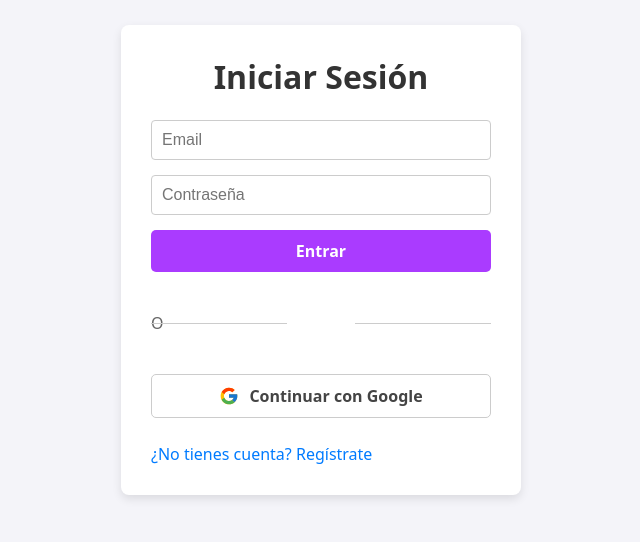
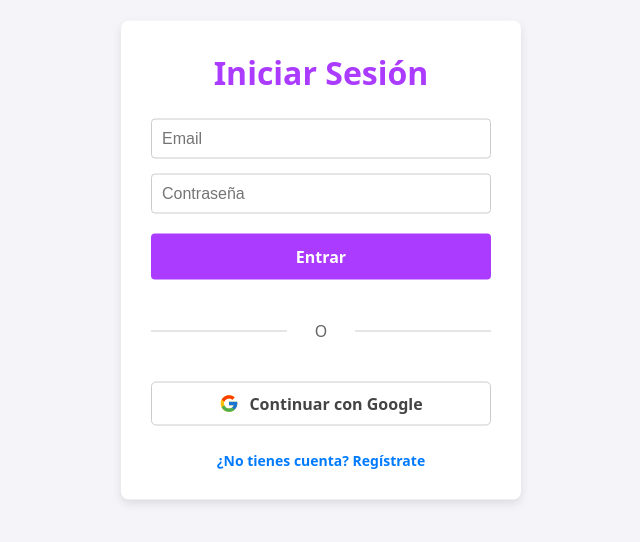
Before and after one commit to miguelAngel48/Stars-Fighters, a React (Vite) app in the folder frontend/Stars Fighters/: page /login in a window 1280 px wide. Shown: the part 140-682 px from the top of the page, without its empty margins (319-959 px from the left). Built offline with nearby package versions, Linux system fonts and the light colour scheme.

Commit message:
merge de las dos ramas

```diff
--- a/frontend/Stars Fighters/src/Pages/Lobby.jsx
+++ b/frontend/Stars Fighters/src/Pages/Lobby.jsx
@@ -11,12 +11,11 @@ export default function Lobby() {
     const [player2, setPlayer2] = useState(null);
     const [isDraggingOver, setIsDraggingOver] = useState(false);
 
-    // Herramienta para leer los datos de la URL (?role=guest&lobbyId=...)
     const [searchParams] = useSearchParams();
     const role = searchParams.get("role");
     const lobbyIdUrl = searchParams.get("lobbyId");
     const leaderNameUrl = searchParams.get("leaderName");
-    const leaderIdUrl = searchParams.get("leaderId");
+
 
     const [currentLobbyId, setCurrentLobbyId] = useState(lobbyIdUrl || null);
 
@@ -32,22 +31,53 @@ export default function Lobby() {
 
         try {
             const decoded = jwtDecode(token);
-            const myUser = {
-                id: decoded.id,
-                username: decoded.sub || "Jugador",
-                avatar: `https://api.dicebear.com/7.x/avataaars/svg?seed=${decoded.sub}`
-            };
-            setUser(myUser);
+            const currentTime = Date.now() / 1000;
+
+            if (decoded.exp < currentTime) {
+                localStorage.removeItem("token");
+                navigate("/login");
+                return;
+            }
+
+            fetch("http://localhost:8080/api/auth/profile", {
+                headers: { "Authorization": `Bearer ${token}` }
+            })
+                .then(res => res.json())
+                .then(profileData => {
+                    const fetchedAvatar = profileData.avatarUrl || `https://api.dicebear.com/7.x/avataaars/svg?seed=${profileData.username}`;
+
+                    setUser({
+                        username: profileData.username,
+                        level: profileData.level,
+                        email: profileData.email,
+                        avatar: fetchedAvatar
+                    });
 
 
-            if (role === "guest") {
-                setPlayer2({ username: myUser.username, status: 'joined' });
-            }
+                    if (role === "guest") {
+                        setPlayer2({ username: profileData.username, status: 'joined', avatar: fetchedAvatar });
+                    }
+                })
+                .catch(() => {
+
+                    const fallbackAvatar = `https://api.dicebear.com/7.x/avataaars/svg?seed=${decoded.sub}`;
+                    setUser({
+                        username: decoded.sub || "Usuario",
+                        level: decoded.level || 1,
+                        email: decoded.email,
+                        avatar: fallbackAvatar
+                    });
+
+                    if (role === "guest") {
+                        setPlayer2({ username: decoded.sub, status: 'joined', avatar: fallbackAvatar });
+                    }
+                });
 
             fetchFriends(token);
             connectLobbyWebSocket(token);
 
         } catch (error) {
+            localStorage.removeItem("token");
             navigate("/login");
         }
 
@@ -114,6 +144,7 @@ export default function Lobby() {
             console.error(err);
         }
     };
+
     const handleKickPlayer = async () => {
         if (!player2 || !currentLobbyId) return;
 
@@ -147,9 +178,10 @@ export default function Lobby() {
     };
 
     const handleDragStart = (e, friend) => {
-        if (role === "guest") return; // El invitado no puede invitar a otros
+        if (role === "guest") return;
         e.dataTransfer.setData("friendData", JSON.stringify(friend));
     };
+
     const handleLeaveLobby = async () => {
         const token = localStorage.getItem("token");
 
@@ -160,10 +192,8 @@ export default function Lobby() {
             targetUsername = player2.username;
         }
 
-
         if (targetUsername && currentLobbyId) {
             try {
-
                 fetch(`http://localhost:8080/api/lobby/leave?targetUsername=${targetUsername}&lobbyId=${currentLobbyId}&isLeader=${role !== "guest"}`, {
                     method: "POST",
                     headers: { "Authorization": `Bearer ${token}` }
@@ -173,9 +203,9 @@ export default function Lobby() {
             }
         }
 
-
         navigate("/dashboard");
     };
+
     const handleDragOver = (e) => {
         e.preventDefault();
         if (role === "guest" || player2) return;
@@ -192,7 +222,6 @@ export default function Lobby() {
             const friendDropped = JSON.parse(friendDataString);
 
             setPlayer2({ username: friendDropped.username, status: 'inviting' });
-
 
             const token = localStorage.getItem("token");
             try {
@@ -244,7 +273,8 @@ export default function Lobby() {
                         <div className="player-slot leader-slot">
                             <div className="crown-icon">👑</div>
                             <img
-                                src={`https://api.dicebear.com/7.x/avataaars/svg?seed=${role === 'guest' ? leaderNameUrl : user.username}`}
+
+                                src={role === 'guest' ? `https://api.dicebear.com/7.x/avataaars/svg?seed=${leaderNameUrl}` : user.avatar}
                                 alt="Líder"
                                 className="slot-avatar"
                             />
@@ -272,7 +302,8 @@ export default function Lobby() {
                                         <button className="kick-btn" onClick={handleKickPlayer} title="Expulsar jugador">✖</button>
                                     )}
                                     <img
-                                        src={`https://api.dicebear.com/7.x/avataaars/svg?seed=${player2.username}`}
+                                        /* Si eres invitado, TÚ eres el jugador 2 (usamos tu avatar). Si no, usamos el del amigo (dicebear de momento) */
+                                        src={role === 'guest' ? user.avatar : `https://api.dicebear.com/7.x/avataaars/svg?seed=${player2.username}`}
                                         alt="Jugador 2"
                                         className="slot-avatar"
                                     />
@@ -298,7 +329,6 @@ export default function Lobby() {
                         )}
                     </div>
                 </main>
-
 
                 <aside className="lobby-sidebar">
                     <h3 className="sidebar-title">{role === 'guest' ? "Espectadores" : "Invitar Amigos"}</h3>
--- a/frontend/Stars Fighters/src/Pages/Register.jsx
+++ b/frontend/Stars Fighters/src/Pages/Register.jsx
@@ -1,6 +1,6 @@
 import React, { useState } from "react";
 import { useNavigate, Link } from "react-router-dom";
-
+import "../Styles/registre.css";
 export default function Register() {
     const [formData, setFormData] = useState({ username: "", email: "", password: "" });
     const [error, setError] = useState("");
--- a/frontend/Stars Fighters/src/Styles/Auth.css
+++ b/frontend/Stars Fighters/src/Styles/Auth.css
@@ -18,6 +18,10 @@
 .auth-box h1 {
     text-align: center;
     margin-top: 0;
+}
+
+.divider {
+    text-align: center;
 }
 
 .auth-box form {
--- /dev/null
+++ b/frontend/Stars Fighters/src/Styles/registre.css
@@ -0,0 +1,92 @@
+div:has(> form) {
+    width: 100%;
+    max-width: 400px;
+    padding: 30px;
+    background: white;
+    border-radius: 8px;
+    box-shadow: 0 4px 10px rgba(0, 0, 0, 0.1);
+    box-sizing: border-box;
+
+
+    position: absolute;
+    top: 50%;
+    left: 50%;
+    transform: translate(-50%, -50%);
+}
+
+h1 {
+    text-align: center;
+    margin-top: 0;
+    margin-bottom: 25px;
+    color: var(--color-primary);
+}
+
+form {
+    display: flex;
+    flex-direction: column;
+    gap: 15px;
+}
+
+input {
+    padding: 12px;
+    border: 1px solid var(--color-border, #ccc);
+    border-radius: 4px;
+    font-size: 16px;
+    width: 100%;
+    box-sizing: border-box;
+    transition: border-color 0.3s;
+}
+
+input:focus {
+    outline: none;
+    border-color: var(--color-primary);
+}
+
+button[type="submit"] {
+    padding: 12px;
+    background: var(--color-primary);
+    color: white;
+    border: none;
+    border-radius: 4px;
+    font-weight: bold;
+    font-size: 16px;
+    cursor: pointer;
+    transition: background 0.3s;
+    margin-top: 5px;
+}
+
+button[type="submit"]:hover {
+    background: var(--color-primary-hover);
+}
+
+a {
+    display: block;
+    text-align: center;
+    margin-top: 20px;
+    color: var(--color-primary);
+    text-decoration: none;
+    font-weight: bold;
+    font-size: 14px;
+}
+
+a:hover {
+    text-decoration: underline;
+}
+
+.error {
+    color: #f44336;
+    text-align: center;
+    font-weight: bold;
+    font-size: 14px;
+    margin-top: -10px;
+    margin-bottom: 15px;
+}
+
+.success {
+    color: #4CAF50;
+    text-align: center;
+    font-weight: bold;
+    font-size: 14px;
+    margin-top: -10px;
+    margin-bottom: 15px;
+}
--- a/frontend/Stars Fighters/src/router.jsx
+++ b/frontend/Stars Fighters/src/router.jsx
@@ -9,6 +9,8 @@ import OAuth2RedirectHandler from "./Pages/OAuth2RedirectHandler";
 import Profile from "./Pages/Profile";
 import Lobby from "./Pages/Lobby";
 import Store from "./Pages/Store";
+import CharacterSelection from "./Pages/CharacterSelection";
+import Game from "./Pages/Game";
 
 const router = createBrowserRouter([
     { path: "/", element: <App /> },
@@ -19,6 +21,8 @@ const router = createBrowserRouter([
     { path: "*", element: <NotFound /> },
     { path: "/profile", element: <Profile /> },
     { path: "/lobby", element: <Lobby /> },
+    { path: "/character-selection", element: <CharacterSelection /> },
+    { path: "/game", element: <Game /> },
     { path: "/store", element: <Store /> }
 ]);
 
```
